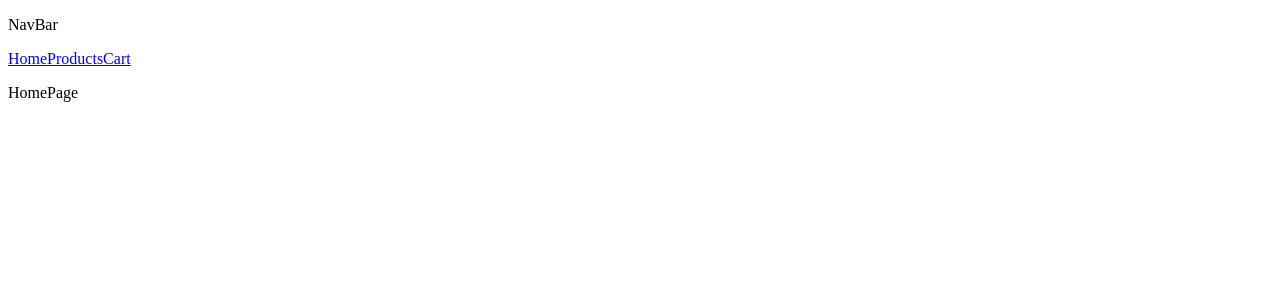
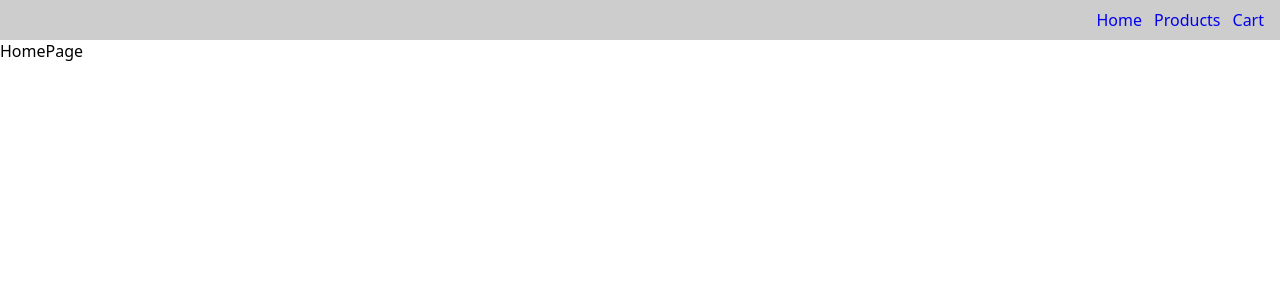
Before and after one commit to WLewis0991/shopping-page, a React (Vite) app: page / in a window 1280 px wide. Shown: the top 300 px of the page. Built offline with nearby package versions, Linux system fonts and the light colour scheme.

Commit message:
Nav bar cleaned up and not found page now includes button to return home

```diff
--- a/src/components/NavBar.jsx
+++ b/src/components/NavBar.jsx
@@ -3,11 +3,12 @@
  export default function NavBar(){
 
     return(<>
-    <p>NavBar</p>
-      <div>
-      <Link to="/">Home</Link>
-      <Link to="/products">Products</Link>
-      <Link to="/cart">Cart</Link>
+      <div className="navbar-div">
+        <div className="nav-links">
+          <Link to="/" className="nav-button">Home</Link>
+          <Link to="/products" className="nav-button">Products</Link>
+          <Link to="/cart" className="nav-button">Cart</Link>
+        </div>
       </div>
     </>)
  }
--- a/src/index.css
+++ b/src/index.css
@@ -1,111 +1,51 @@
-:root {
-  --text: #6b6375;
-  --text-h: #08060d;
-  --bg: #fff;
-  --border: #e5e4e7;
-  --code-bg: #f4f3ec;
-  --accent: #aa3bff;
-  --accent-bg: rgba(170, 59, 255, 0.1);
-  --accent-border: rgba(170, 59, 255, 0.5);
-  --social-bg: rgba(244, 243, 236, 0.5);
-  --shadow:
-    rgba(0, 0, 0, 0.1) 0 10px 15px -3px, rgba(0, 0, 0, 0.05) 0 4px 6px -2px;
-
-  --sans: system-ui, 'Segoe UI', Roboto, sans-serif;
-  --heading: system-ui, 'Segoe UI', Roboto, sans-serif;
-  --mono: ui-monospace, Consolas, monospace;
-
-  font: 18px/145% var(--sans);
-  letter-spacing: 0.18px;
-  color-scheme: light dark;
-  color: var(--text);
-  background: var(--bg);
-  font-synthesis: none;
-  text-rendering: optimizeLegibility;
-  -webkit-font-smoothing: antialiased;
-  -moz-osx-font-smoothing: grayscale;
-
-  @media (max-width: 1024px) {
-    font-size: 16px;
-  }
+*{
+  margin: 0;
+  border: 0;
+  box-sizing: border-box;
+  font-family: system-ui, -apple-system, BlinkMacSystemFont, 'Segoe UI', Roboto, Oxygen, Ubuntu, Cantarell, 'Open Sans', 'Helvetica Neue', sans-serif;
 }
 
-@media (prefers-color-scheme: dark) {
-  :root {
-    --text: #9ca3af;
-    --text-h: #f3f4f6;
-    --bg: #16171d;
-    --border: #2e303a;
-    --code-bg: #1f2028;
-    --accent: #c084fc;
-    --accent-bg: rgba(192, 132, 252, 0.15);
-    --accent-border: rgba(192, 132, 252, 0.5);
-    --social-bg: rgba(47, 48, 58, 0.5);
-    --shadow:
-      rgba(0, 0, 0, 0.4) 0 10px 15px -3px, rgba(0, 0, 0, 0.25) 0 4px 6px -2px;
-  }
-
-  #social .button-icon {
-    filter: invert(1) brightness(2);
-  }
+.navbar-div {
+  display: flex;
+  flex-direction: row;
+  width: 100%;
+  height: 40px;
+  align-items: center;
+  padding: 0 16px;
+  background-color: rgb(205, 205, 205);
 }
 
-body {
-  margin: 0;
+.nav-links {
+  display: flex;
+  align-items: center;
+  gap: 12px;
+  margin-left: auto;
+  text-decoration: none;
 }
 
-#root {
-  width: 1126px;
-  max-width: 100%;
-  margin: 0 auto;
-  text-align: center;
-  border-inline: 1px solid var(--border);
-  min-height: 100svh;
+.nav-button{
+  text-decoration: none;
+}
+
+.not-found-page{
   display: flex;
   flex-direction: column;
-  box-sizing: border-box;
+  justify-content: center;
+  align-items: center;
+  min-height: 100vh;
+  width: 100%;
+  font-size: 3em;
 }
 
-h1,
-h2 {
-  font-family: var(--heading);
-  font-weight: 500;
-  color: var(--text-h);
+.not-found-page button {
+  font-size: 1rem;
+  padding: 10px 20px;
+  border-radius: 10px;
+  cursor: pointer;
+  transition: transform 300ms ease, box-shadow 300ms ease;
 }
 
-h1 {
-  font-size: 56px;
-  letter-spacing: -1.68px;
-  margin: 32px 0;
-  @media (max-width: 1024px) {
-    font-size: 36px;
-    margin: 20px 0;
-  }
+.not-found-page button:hover {
+  transform: scale(1.02);
+  box-shadow: 3px 3px 5px black;
 }
-h2 {
-  font-size: 24px;
-  line-height: 118%;
-  letter-spacing: -0.24px;
-  margin: 0 0 8px;
-  @media (max-width: 1024px) {
-    font-size: 20px;
-  }
-}
-p {
-  margin: 0;
-}
-
-code,
-.counter {
-  font-family: var(--mono);
-  display: inline-flex;
-  border-radius: 4px;
-  color: var(--text-h);
-}
-
-code {
-  font-size: 15px;
-  line-height: 135%;
-  padding: 4px 8px;
-  background: var(--code-bg);
-}
--- a/src/main.jsx
+++ b/src/main.jsx
@@ -1,6 +1,7 @@
 import React from "react";
 import ReactDOM from "react-dom/client";
 import App from "./App";
+import "./index.css";
 
 ReactDOM.createRoot(document.getElementById("root")).render(
   <React.StrictMode>
--- a/src/pages/NotFound.jsx
+++ b/src/pages/NotFound.jsx
@@ -1,6 +1,12 @@
+import { Link } from "react-router-dom"
 export default function NotFound(){
 
     return(<>
-    <div>404 page not found</div>
+    <div className="not-found-page">
+        <p>404 page not found </p>
+        <Link to="/">
+        <button>Return Home</button>
+        </Link>
+    </div>
     </>)
 }
```
